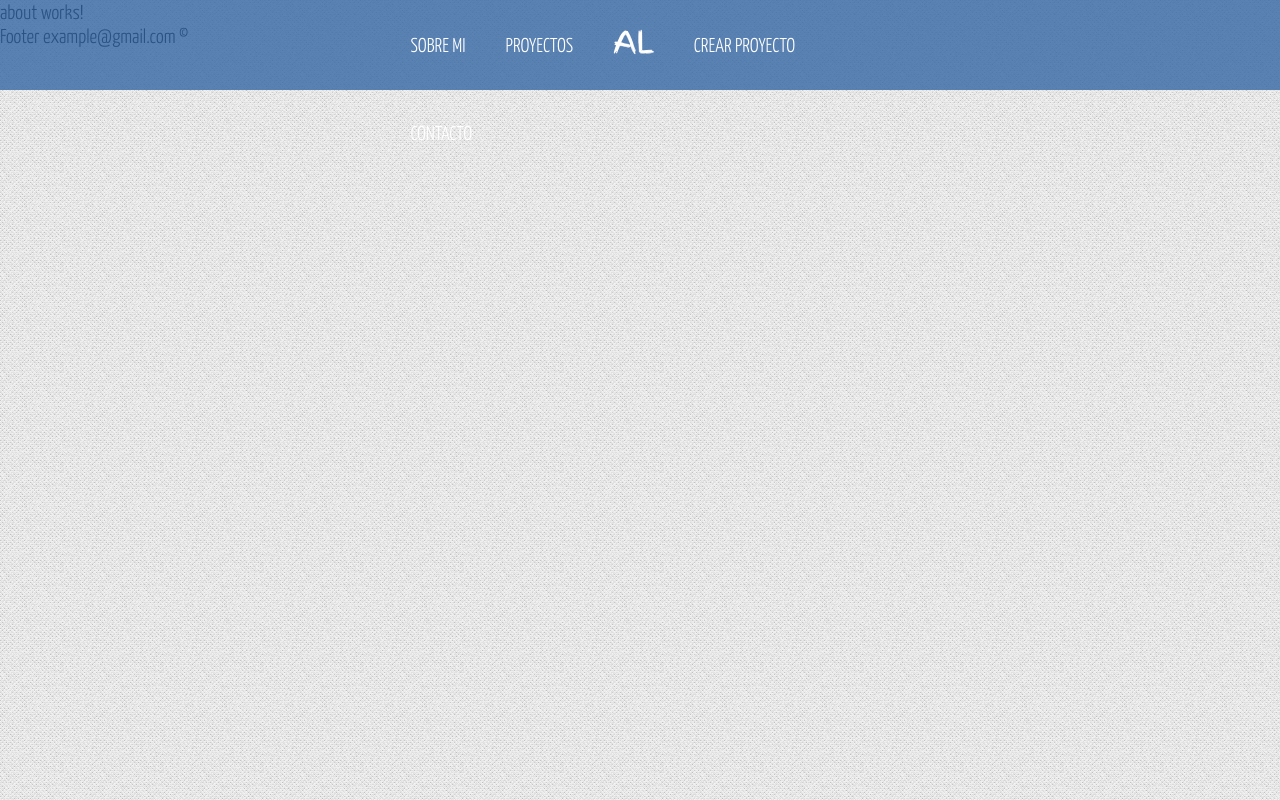
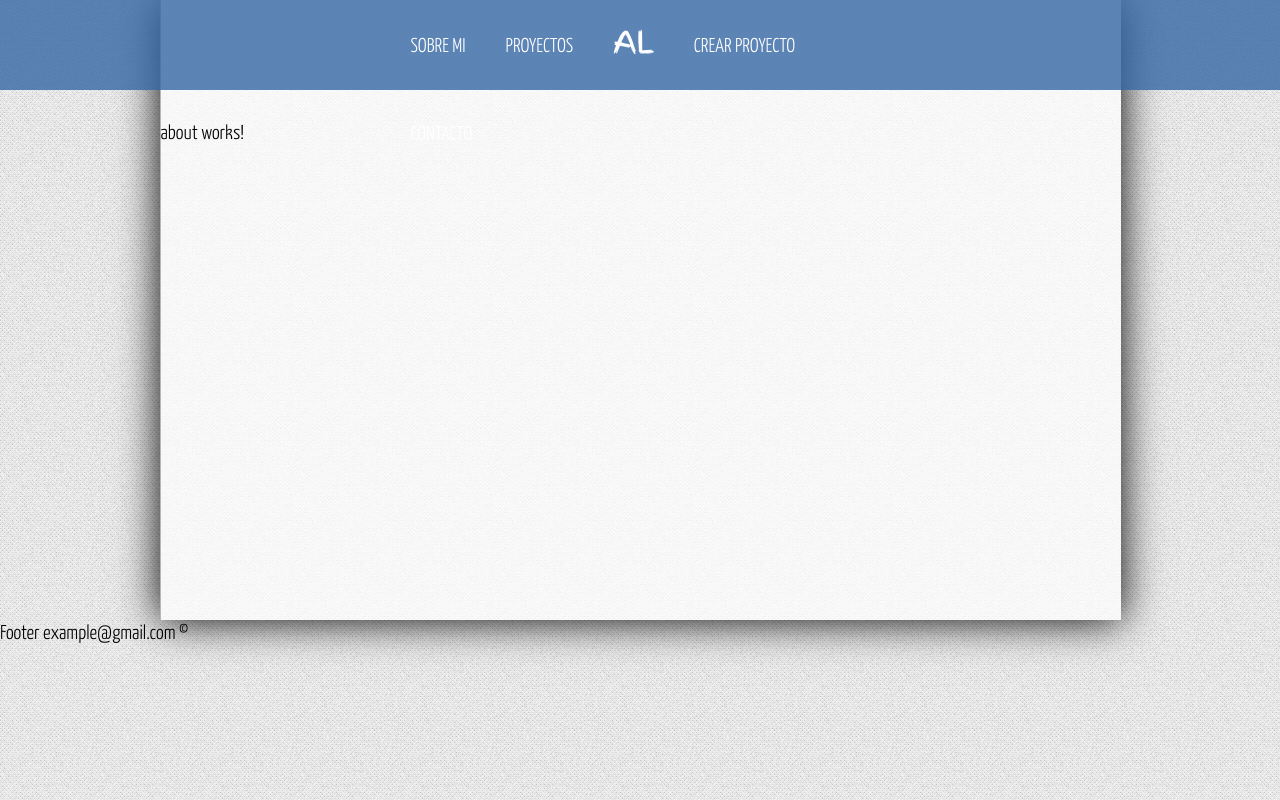
Before and after one commit to benitezalexis/Frontend-gestion-portafolio-, an Angular app: page / in a window 1280 px wide. Built offline with nearby package versions, Linux system fonts and the light colour scheme.

Commit message:
styling the main container

```diff
--- a/src/assets/css/style.css
+++ b/src/assets/css/style.css
@@ -85,6 +85,17 @@
 #logo a:hover{
 	background:  transparent;
 	color: black;
-	transform: scale(1.50);
+	transform: scale(1.50,1.50);
 
 }
+
+/* Contenedor principal */
+#content{
+	min-height: 500px;
+	width:  75%;
+	margin: 0px auto;
+	box-shadow: 0px 0px 40px black;
+	border-left: 1px solid #b7b7b7;
+	background: rgba(255, 255, 255, 0.7);
+	padding-top:  120px;
+}
```
